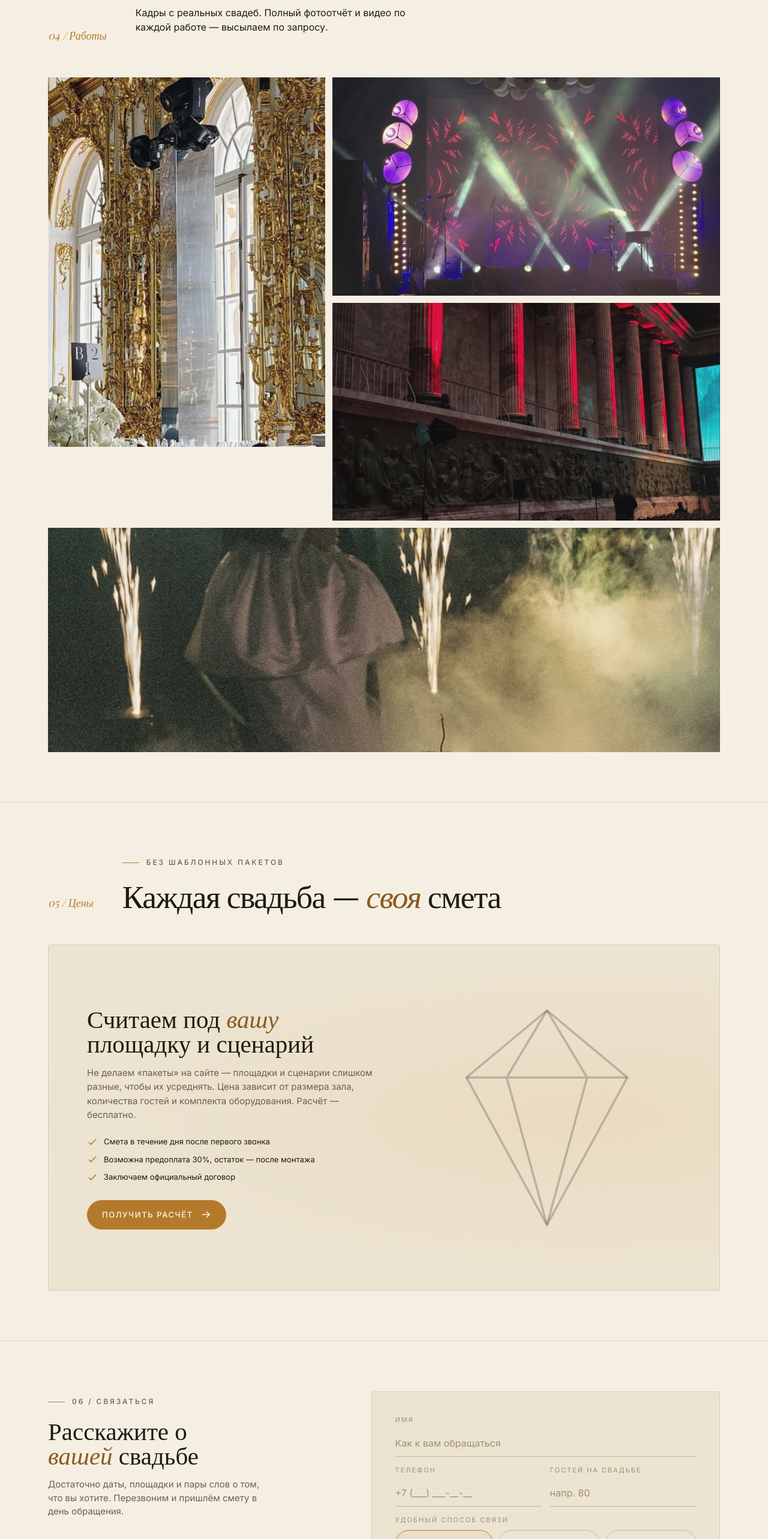
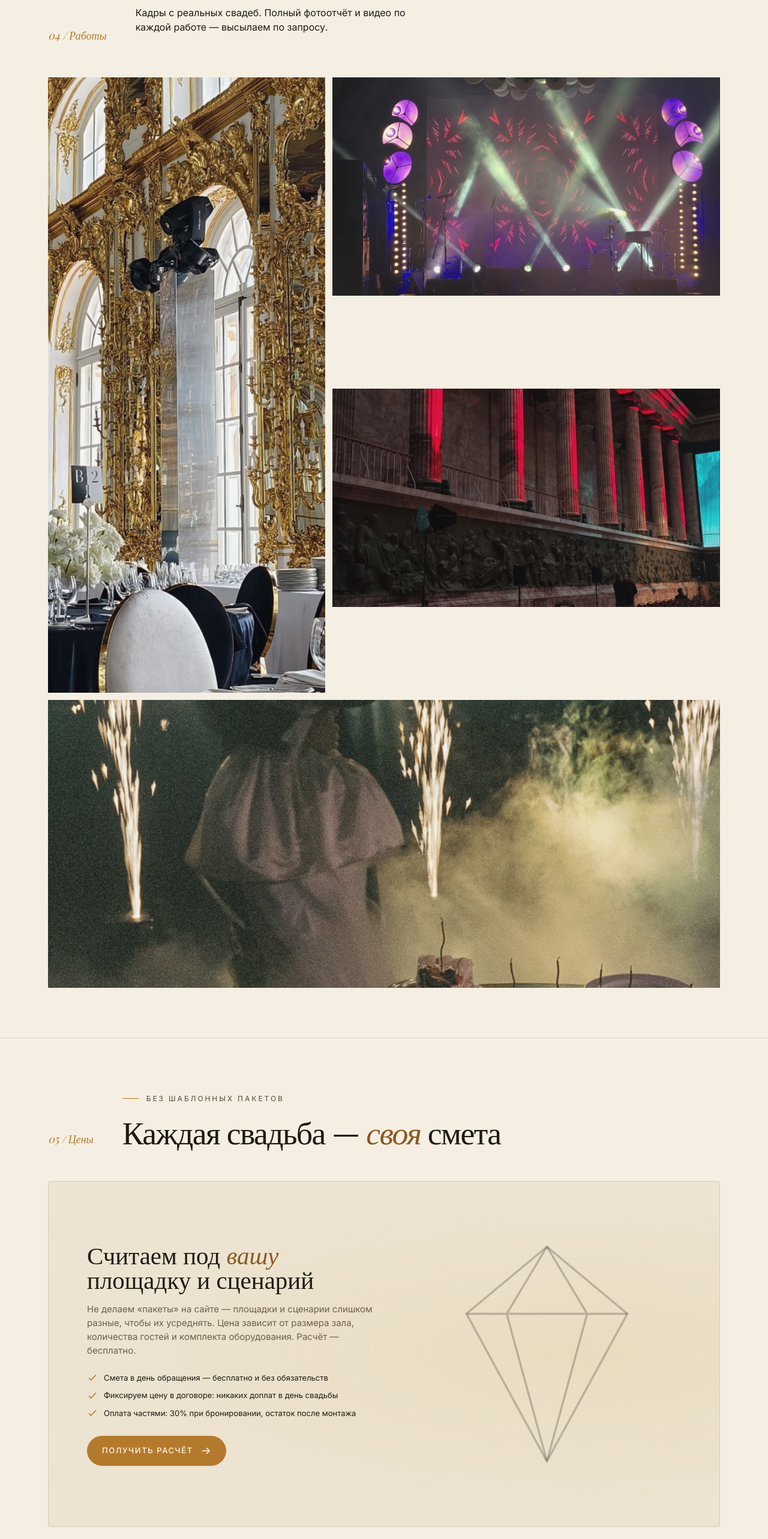
Before and after one commit to 4maworkk-png/svetdalubov, a React (Vite) app: page / in a window 1280 px wide. Shown: the part 2973-5539 px from the top of the page at 60% size. Built offline with nearby package versions, Linux system fonts and the light colour scheme; a web font is replaced by a local one.

Commit message:
gallery: fix tall-l height alignment, wider first dance; pricing: update checklist text

```diff
--- a/src/App.jsx
+++ b/src/App.jsx
@@ -349,9 +349,9 @@ function Pricing() {
               Цена зависит от размера зала, количества гостей и комплекта оборудования. Расчёт — бесплатно.
             </p>
             <ul>
-              <li><Icon.Check /> Смета в течение дня после первого звонка</li>
-              <li><Icon.Check /> Возможна предоплата 30%, остаток — после монтажа</li>
-              <li><Icon.Check /> Заключаем официальный договор</li>
+              <li><Icon.Check /> Смета в день обращения — бесплатно и без обязательств</li>
+              <li><Icon.Check /> Фиксируем цену в договоре: никаких доплат в день свадьбы</li>
+              <li><Icon.Check /> Оплата частями: 30% при бронировании, остаток после монтажа</li>
             </ul>
             <a href="#contact" className="btn">Получить расчёт <Icon.Arrow /></a>
           </div>
--- a/src/styles.css
+++ b/src/styles.css
@@ -602,10 +602,10 @@ p.lead{
 }
 .gallery__item:hover .gallery__caption{ opacity: 1; transform: translateY(0); }
 
-.gallery__item--tall-l   { grid-area: tall-l;   aspect-ratio: 3/4; }
+.gallery__item--tall-l   { grid-area: tall-l; }
 .gallery__item--stack-r1 { grid-area: stack-r1; aspect-ratio: 16/9; }
 .gallery__item--stack-r2 { grid-area: stack-r2; aspect-ratio: 16/9; }
-.gallery__item--wide     { grid-area: wide;     aspect-ratio: 21/7; }
+.gallery__item--wide     { grid-area: wide;     aspect-ratio: 21/9; }
 .gallery__item--bottom   { grid-area: bottom;   aspect-ratio: 21/8; }
 
 @media (max-width: 760px){
```
